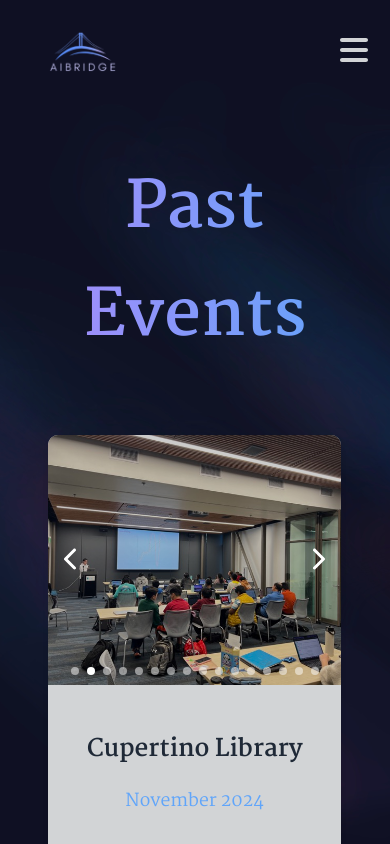
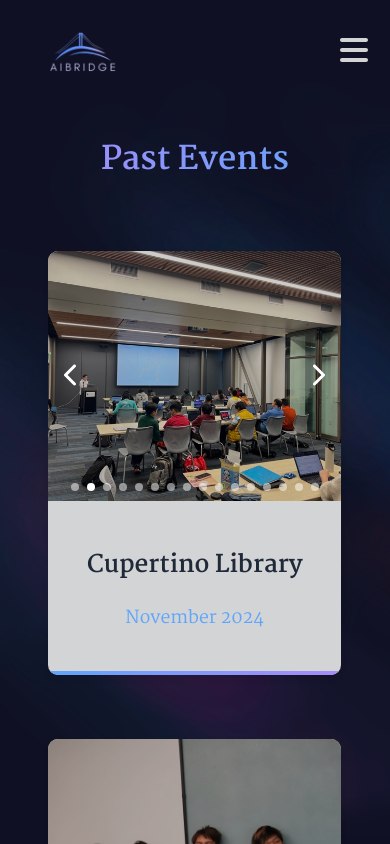
Before and after one commit to MICH3LL3D/AIBridge-Website, a Next.js app: page /events in a window 390 px wide. Shown: the top 844 px of the page. Built offline with nearby package versions, Linux system fonts and the light colour scheme.

Commit message:
events page responsive 2.0

```diff
--- a/src/app/events/page.tsx
+++ b/src/app/events/page.tsx
@@ -68,6 +68,7 @@ const events = [
 
 export default function EventsPage() {
   const [windowWidth, setWindowWidth] = useState<number>(typeof window !== 'undefined' ? window.innerWidth : 1024)
+  const isMobile = windowWidth < 900
 
   useEffect(() => {
     const handleResize = () => setWindowWidth(window.innerWidth)
@@ -102,7 +103,7 @@ export default function EventsPage() {
       }}>
         <h1 style={{
           color: 'white',
-          fontSize: '4rem',
+          fontSize: isMobile ? '2rem' : '4rem',
           textAlign: 'center',
           marginBottom: '3rem',
           paddingTop: '5rem',
--- a/src/components/EventRow.tsx
+++ b/src/components/EventRow.tsx
@@ -14,6 +14,8 @@ interface EventRowProps {
 
 const EventRow = ({ events, rowIndex }: EventRowProps) => {
   const [isVisible, setIsVisible] = useState(false)
+  const [windowWidth] = useState<number>(typeof window !== 'undefined' ? window.innerWidth : 1024)
+  const isMobile = windowWidth < 900
 
   useEffect(() => {
     const observer = new IntersectionObserver(
@@ -46,7 +48,7 @@ const EventRow = ({ events, rowIndex }: EventRowProps) => {
         gap: '2rem',
         opacity: isVisible ? 1 : 0,
         transform: `translateY(${isVisible ? 0 : '20px'})`,
-        transition: 'opacity 0.6s ease-out, transform 0.6s ease-out',
+        transition: isMobile ? 'opacity 0.2s ease-out, transform 0.2s ease-out' : 'opacity 0.6s ease-out, transform 0.6s ease-out',
         transitionDelay: `${rowIndex * 0.2}s`
       }}
     >
```
